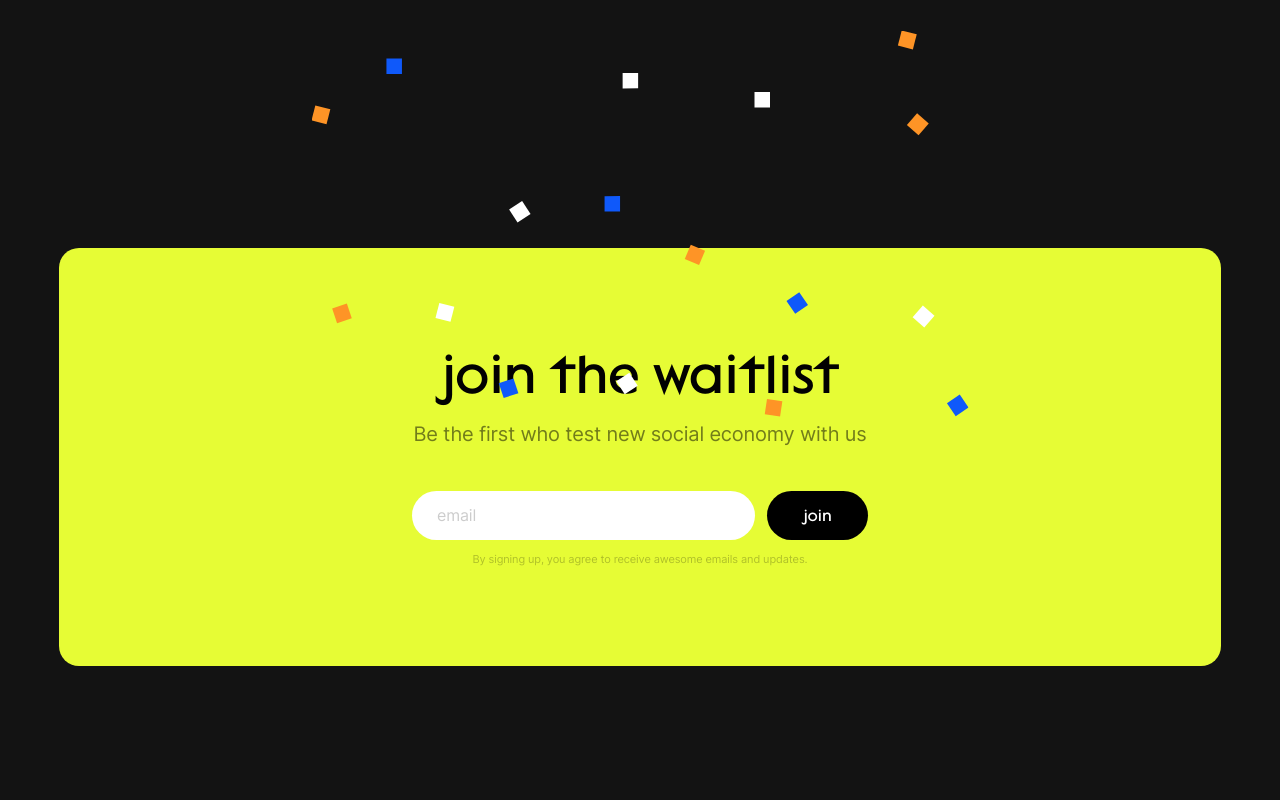
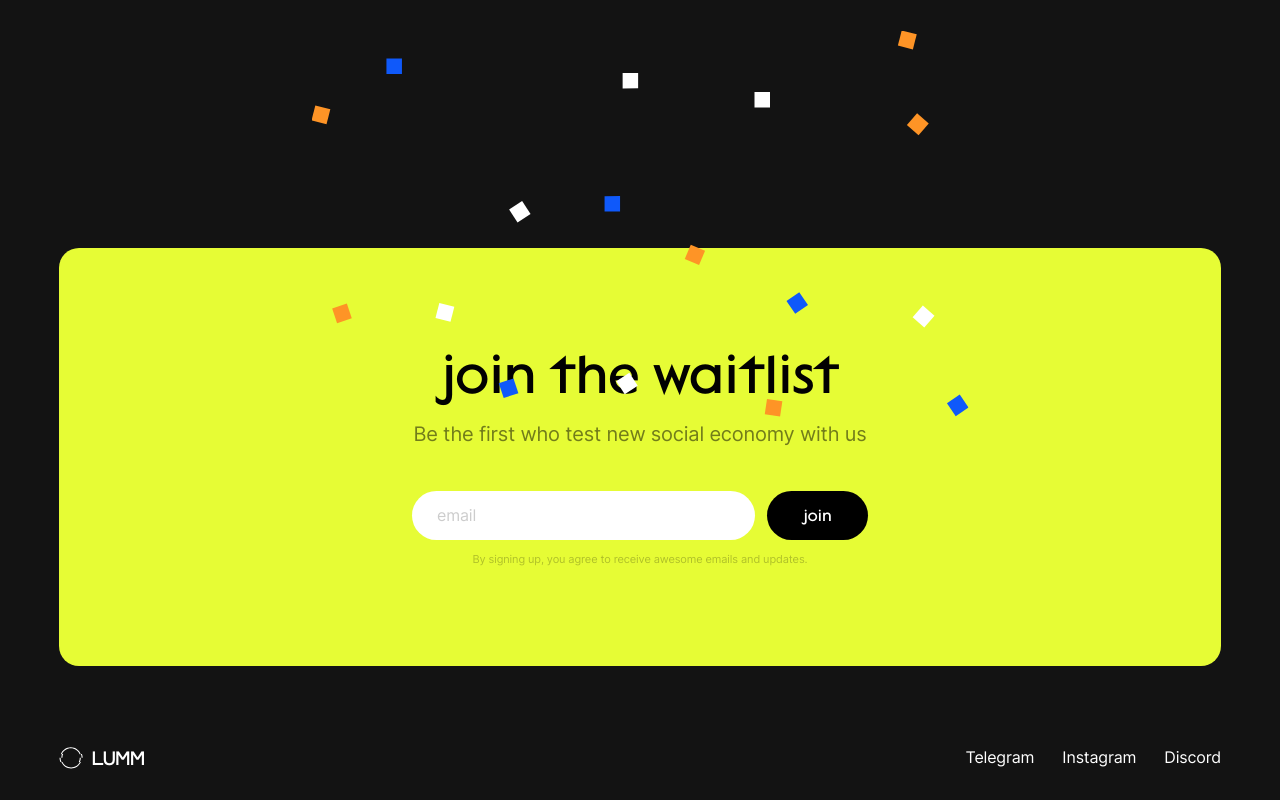
Before and after one commit to Allend13/lumm-landing, a website: page src/index.html in a window 1280 px wide. Shown: the part 5894-6694 px from the top of the page. Before the commit the page ends 6603 px from the top, so only its background shows below. Drawn offline with nearby package versions, Linux system fonts and the light colour scheme; files that its build step writes are made by us from their sources; files whose address does not match are found by name.

Commit message:
Добавил футер

```diff
--- a/gulp/version.json
+++ b/gulp/version.json
@@ -1,3 +1,3 @@
 {
-    "main": "20220610115055"
+    "main": "20220610120214"
 }
--- a/src/index.html
+++ b/src/index.html
@@ -246,6 +246,32 @@
     </div>
   </section>
 
+  <footer class="footer">
+    <div class="container">
+      <div class="footer__inner">
+        <a href="/" class="logo logo--footer">
+          <img class="logo__brand" width="24" height="22" src="@img/brand.svg" alt="Lumm" title="Lumm" loading="lazy">
+          <span class="logo__text">Lumm</span>
+        </a>
+
+        <nav class="nav nav--footer">
+          <ul class="nav__list">
+            <li class="nav__item">
+              <a href="#" class="nav__link">Telegram</a>
+            </li>
+            <li class="nav__item">
+              <a href="#" class="nav__link">Instagram</a>
+            </li>
+            <li class="nav__item">
+              <a href="#" class="nav__link">Discord</a>
+            </li>
+          </ul>
+        </nav>
+
+      </div>
+    </div>
+  </footer>
+
 </body>
 
 </html>
--- /dev/null
+++ b/src/scss/blocks/footer.scss
@@ -0,0 +1,7 @@
+.footer__inner {
+  display: flex;
+  align-items: center;
+  justify-content: space-between;
+
+  padding: 30px 0;
+}
--- a/src/scss/blocks/logo.scss
+++ b/src/scss/blocks/logo.scss
@@ -4,6 +4,20 @@
   justify-content: flex-start;
 
   text-decoration: none;
+
+  &--footer {
+    .logo__brand {
+      width: 24px;
+      height: 22.02px;
+
+      margin-right: 8px;
+    }
+
+    .logo__text {
+      font-size: 20px;
+      line-height: 24px;
+    }
+  }
 }
 
 .logo__brand {
--- a/src/scss/blocks/nav.scss
+++ b/src/scss/blocks/nav.scss
@@ -1,3 +1,16 @@
+.nav {
+  &--footer {
+    .nav__item {
+      margin-right: 28px;
+    }
+
+    .nav__link {
+      font-size: 16px;
+      line-height: 19px;
+    }
+  }
+}
+
 .nav__list {
   display: flex;
   align-items: center;
--- a/src/scss/blocks/subscribe.scss
+++ b/src/scss/blocks/subscribe.scss
@@ -1,7 +1,7 @@
 .subscribe {
   position: relative;
 
-  margin-bottom: 43px;
+  margin-bottom: 50px;
 }
 
 .subscribe__confity {
--- a/src/scss/style.scss
+++ b/src/scss/style.scss
@@ -40,3 +40,4 @@ body {
 @import "blocks/usage";
 @import "blocks/roadmap";
 @import "blocks/subscribe";
+@import "blocks/footer";
```
Also changed, not shown: dist/css/style.css, dist/css/style.min.css, dist/index.html.
